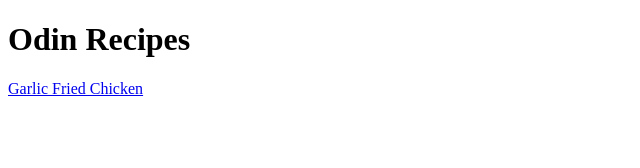
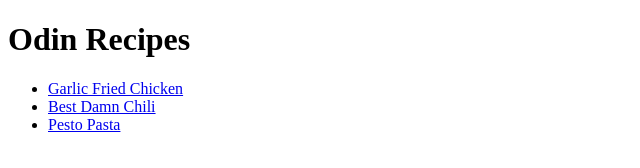
Before and after one commit to GaborFicsor/odin-recipes, a plain HTML site: page index.html in a window 1280 px wide. Shown: the whole page, without its empty margins (0-640 px from the left). Drawn offline with Linux system fonts and the light colour scheme.

Commit message:
Update index.html

```diff
--- a/index.html
+++ b/index.html
@@ -7,6 +7,16 @@
 </head>
 <body>
     <h1>Odin Recipes</h1>
-    <a href="recipes/garlic-fried-chicken.html">Garlic Fried Chicken</a>
+    <ul>
+        <li>
+            <a href="recipes/garlic-fried-chicken.html">Garlic Fried Chicken</a>
+        </li>
+        <li>
+            <a href="recipes/best-damn-chili.html">Best Damn Chili</a>
+        </li>
+        <li>
+            <a href="recipes/pesto-pasta.html">Pesto Pasta</a>
+        </li>
+    </ul>
 </body>
 </html>
```
